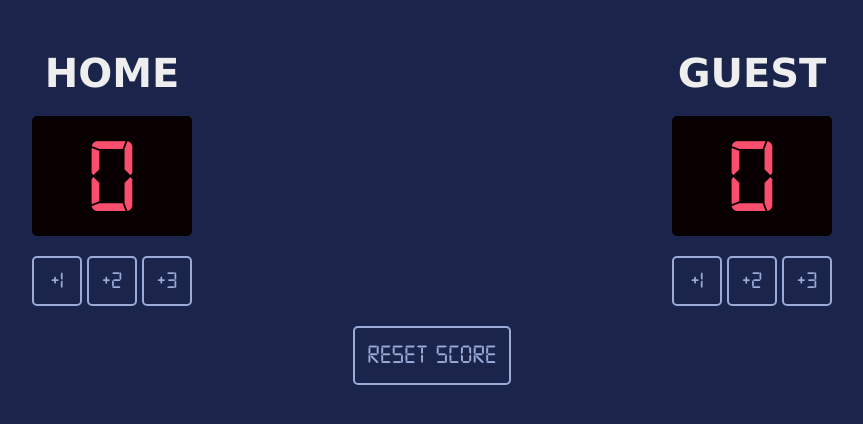
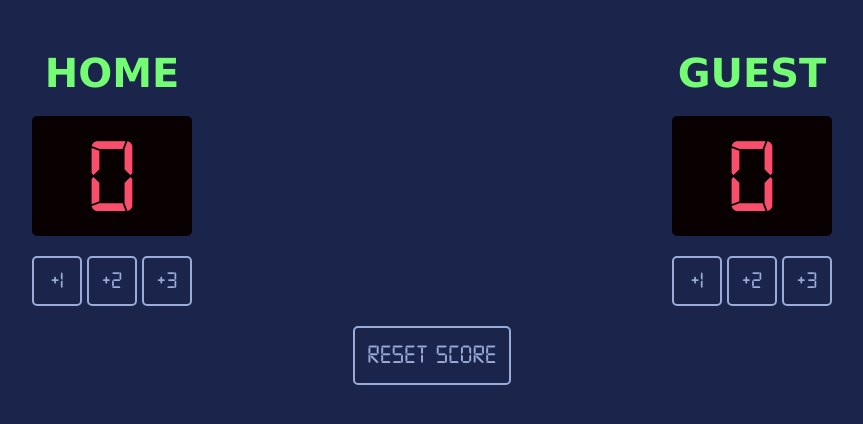
Before and after one commit to VirtualBird/Basketball-Scoreboard, a website built with Vite: page index.html in a window 1280 px wide. Shown: the whole page, without its empty margins (208-1071 px from the left). Built offline with nearby package versions, Linux system fonts and the light colour scheme.

Commit message:
changed text to green

```diff
--- a/index.css
+++ b/index.css
@@ -1,6 +1,6 @@
 :root {
   --bg-color: #1B244A;
-  --main-text-color: #EEEEEE;
+  --main-text-color: #74fd74;
   --button-color: #9AABD8;
   --score-color: #F94F6D;
   --score-BG-color: #080001;
```
